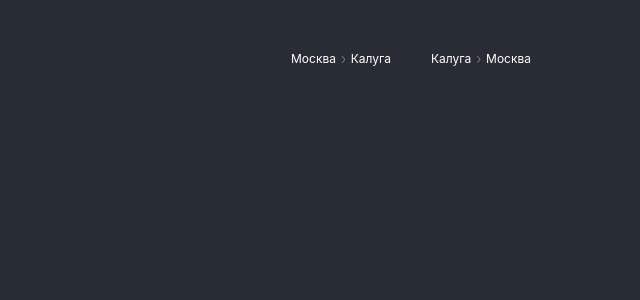
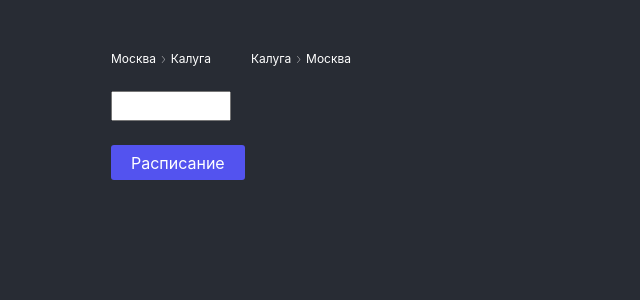
Before and after one commit to kolka15/rzd, a React app: page / in a window 1280 px wide. Shown: the top 300 px of the page, without its empty margins (229-869 px from the left). Built offline with nearby package versions, Linux system fonts and the light colour scheme.

Commit message:
validation, request btn

```diff
--- a/package.json
+++ b/package.json
@@ -15,6 +15,7 @@
     "camelcase": "^5.2.0",
     "case-sensitive-paths-webpack-plugin": "2.2.0",
     "css-loader": "2.1.1",
+    "date-fns": "2.0.0-beta.1",
     "dotenv": "6.2.0",
     "dotenv-expand": "4.2.0",
     "eslint": "^5.16.0",
--- a/src/App.js
+++ b/src/App.js
@@ -3,16 +3,29 @@ import './App.scss';
 import IndexContext from "./contexts/indexContext"
 import DestinationSwitcher from "./components/DestinationSwitcher/DestinationSwitcher"
 import Datepicker from "./components/Datepicker/Datepicker"
+import {Btn1} from "./components/Buttons/Buttons"
+import {DataContext} from "./contexts/dataContext"
 
 function App() {
     return (
         <IndexContext>
+            <DataContext.Consumer>
+                {context => (
                     <div className="App">
                         <section className="App-header">
                             <DestinationSwitcher/>
                             <Datepicker/>
+                            <div className='text-left section-wrapper section-wrapper_sm position-relative'>
+                                {
+                                    context.fetchError &&
+                                    <span className='fetch-error'>Сервер говорит нихуя</span>
+                                }
+                                <Btn1 text='Расписание' clickHandler={context.onGetTimetable}/>
+                            </div>
                         </section>
                     </div>
+                )}
+            </DataContext.Consumer>
         </IndexContext>
     );
 }
--- a/src/App.scss
+++ b/src/App.scss
@@ -23,6 +23,9 @@
 .section-wrapper {
   max-width: 1200px;
   margin: auto;
+  &_sm {
+    width: 600px;
+  }
 }
 
 .single-right {
@@ -30,3 +33,15 @@
   font-weight: 100;
   margin: 0 5px;
 }
+
+.validation {
+  box-shadow: 0px 0px 10px #eb0000;
+}
+
+.fetch-error {
+  font-size: 11px;
+  position: absolute;
+  top: calc(100% + 5px);
+  left: 0;
+  color: #eb0000;
+}
--- /dev/null
+++ b/src/components/Buttons/Buttons.js
@@ -0,0 +1,5 @@
+import React from 'react'
+import './buttons.scss'
+
+export const Btn1 = (props) =>
+    <button className='btn-1' onClick={props.clickHandler}>{props.text}</button>
--- /dev/null
+++ b/src/components/Buttons/buttons.scss
@@ -0,0 +1,19 @@
+.btn-1 {
+  background: #5353ef;
+  color: #fff;
+  border: none;
+  text-decoration: none;
+  height: 35px;
+  padding: 0 20px;
+  border-radius: 3px;
+  cursor: pointer;
+  outline: none;
+  &:focus {
+    outline: none;
+  }
+  &:active {
+    outline: none;
+    box-shadow: inset 1px 1px 2px #000;
+    background: #5252dd;
+  }
+}
--- a/src/components/Datepicker/Datepicker.js
+++ b/src/components/Datepicker/Datepicker.js
@@ -1,7 +1,30 @@
 import React from 'react'
+import DatePicker, {registerLocale} from "react-datepicker"
+import "react-datepicker/dist/react-datepicker.css"
+import './datepicker.scss'
+import addDays from 'date-fns/addDays/index'
+import ru from 'date-fns/locale/ru';
+import {DataContext} from "../../contexts/dataContext"
+
+registerLocale('ru', ru);
 
 export default function Datepicker() {
     return (
-        <div></div>
+        <DataContext.Consumer>
+            {context => (
+                <div className='section-wrapper section-wrapper_sm mb-4 text-left'>
+                    <div className={`d-inline-block ${context.validateDestAndTimeWarning ? 'validation' : ''}`}>
+                        <DatePicker
+                            selected={context.datepickerDate}
+                            onChange={context.depatureDateSelect}
+                            locale="ru"
+                            dateFormat='dd.MM.yyyy'
+                            minDate={Date.now()}
+                            maxDate={addDays(new Date(Date.now()), 45)}
+                        />
+                    </div>
+                </div>
+            )}
+        </DataContext.Consumer>
     )
 }
--- a/src/components/Datepicker/datepicker.scss
+++ b/src/components/Datepicker/datepicker.scss
@@ -1,3 +1,11 @@
 .datepicker {
 
 }
+
+.react-datepicker__input-container {
+  input[type='text'] {
+    width: 120px;
+    height: 30px;
+    padding: 0 10px;
+  }
+}
--- a/src/components/DestinationSwitcher/DestinationSwitcher.js
+++ b/src/components/DestinationSwitcher/DestinationSwitcher.js
@@ -6,12 +6,16 @@ export default function DestinationSwitcher() {
     return (
         <DataContext.Consumer>
             {context => (
-                <div className='data-view section-wrapper'>
+                <div className='data-view section-wrapper section-wrapper_sm mb-4'>
                     <div className="data-view__directions">
-                        <span onClick={()=>context.changeDestination('2000000', '2000351')} className={`data-view__direction ${context.requestData.code0 === '2000000' ? 'active': ''}`}>
+                        <span onClick={() => context.changeDestination('2000000', '2000351')}
+                              className={` data-view__direction ${context.requestData.code0 === '2000000' ? 'active' : ''}
+                              ${context.validateDestAndTimeWarning ? 'validation' : ''} `}>
                             Москва <span className='single-right'>›</span> Калуга
                         </span>
-                        <span onClick={()=>context.changeDestination('2000351', '2000000')} className={`data-view__direction ${context.requestData.code0 === '2000351' ? 'active': ''}`}>
+                        <span onClick={() => context.changeDestination('2000351', '2000000')}
+                              className={`data-view__direction ${context.requestData.code0 === '2000351' ? 'active' : ''}
+                              ${context.validateDestAndTimeWarning ? 'validation' : ''}`}>
                             Калуга <span className='single-right'>›</span> Москва
                         </span>
                     </div>
--- a/src/components/DestinationSwitcher/destinationSwitcher.scss
+++ b/src/components/DestinationSwitcher/destinationSwitcher.scss
@@ -1,12 +1,11 @@
 .data-view {
   &__directions {
     display: flex;
-    justify-content: center;
+    justify-content: flex-start;
     font-size: 12px;
-
   }
   &__direction {
-    margin: 0 20px;
+    margin-right: 40px;
     transition: all .2s;
     display: flex;
     align-items: center;
--- a/src/contexts/dataContext.js
+++ b/src/contexts/dataContext.js
@@ -7,12 +7,15 @@ export class DataProvider extends React.Component {
 
     state = {
         timetable: undefined,
+        datepickerDate: '',
+        validateDestAndTimeWarning: false,
+        fetchError: false,
         requestData: {
             dir: '0',
             tfl: '3',
             code0: '', //Moscow 2000000, Kaluga 2000351
             code1: '',
-            dt0: '26.07.2019',
+            dt0: '',
             checkSeats: '0',
             withoutSeats: 'y',
             version: 'v.2018',
@@ -55,7 +58,14 @@ export class DataProvider extends React.Component {
                             return resp2.json()
                         })
                         .then(myJson => {
-                            this.setState({timetable: myJson.tp[0]})
+                            if (myJson.hasOwnProperty('tp')) {
+                                this.setState({
+                                    timetable: myJson.tp[0],
+                                    fetchError: false
+                                })
+                            } else {
+                                this.setState({fetchError: true})
+                            }
                         })
                 }, 1000)
             })
@@ -63,21 +73,45 @@ export class DataProvider extends React.Component {
 
     changeDestination = (code0, code1) => {
         this.setState({
+            validateDestAndTimeWarning: false,
             requestData: {
                 ...this.state.requestData,
                 code0: code0,
                 code1: code1,
             }
-        }, () => {
+        })
+    }
+
+    depatureDateSelect = (date) => {
+        this.setState({
+            datepickerDate: date,
+            validateDestAndTimeWarning: false,
+            requestData: {
+                ...this.state.requestData,
+                dt0: date ? date.toLocaleDateString("ru") : null
+            }
+        })
+    }
+
+    onGetTimetable = () => {
+        if (this.state.requestData.code0
+            && this.state.requestData.code1
+            && this.state.requestData.dt0) {
+            this.setState({validateDestAndTimeWarning: false})
             this.getTimetable()
-        })
+        } else {
+            this.setState({validateDestAndTimeWarning: true})
+        }
     }
 
     render() {
         return (
             <DataContext.Provider value={{
                 ...this.state,
-                changeDestination: this.changeDestination
+                onGetTimetable: this.onGetTimetable,
+                changeDestination: this.changeDestination,
+                depatureDateSelect: this.depatureDateSelect,
+
             }}>
                 {this.props.children}
             </DataContext.Provider>
```
Also changed, not shown: src/curl1.js (added), 2 other files (tests, documents, lock files or other folders). Lines whose indentation alone changed are shown as unchanged.
